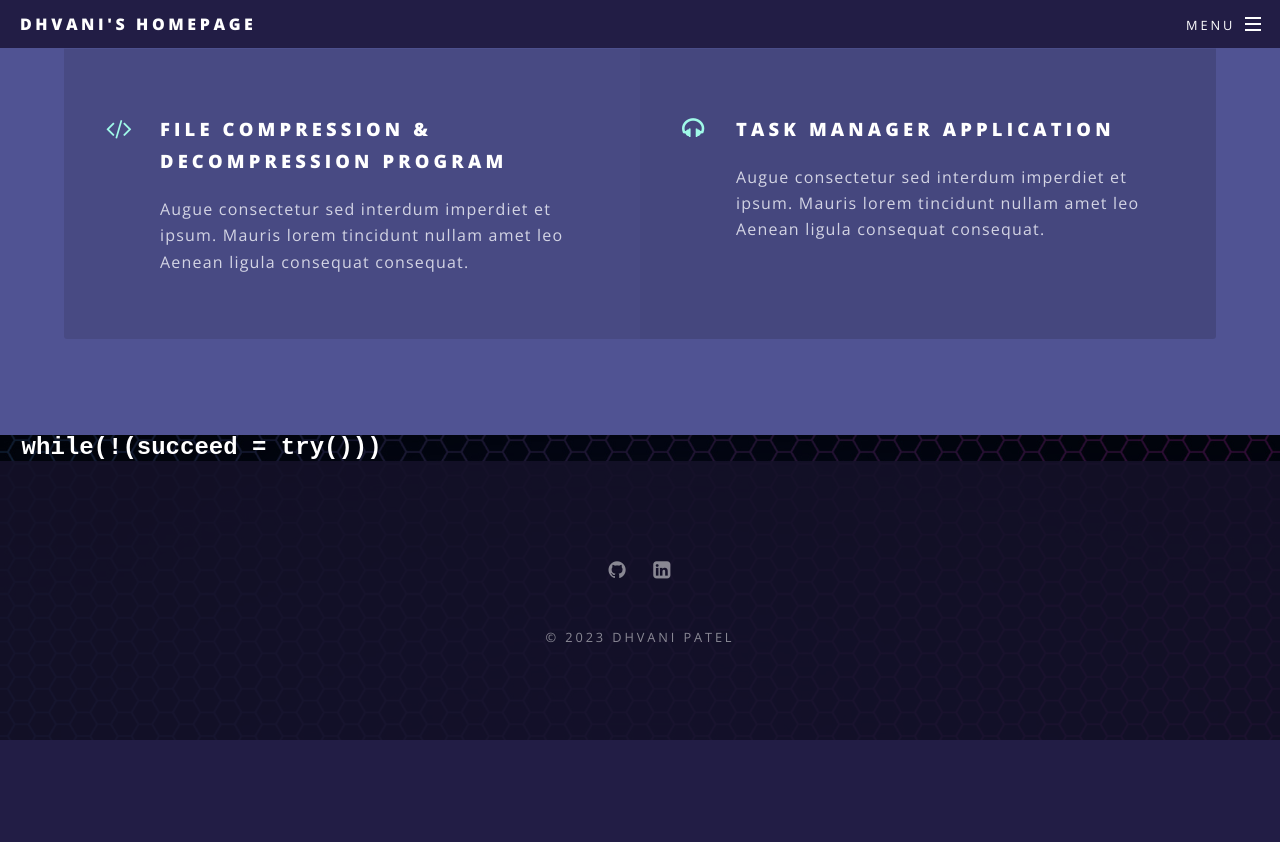
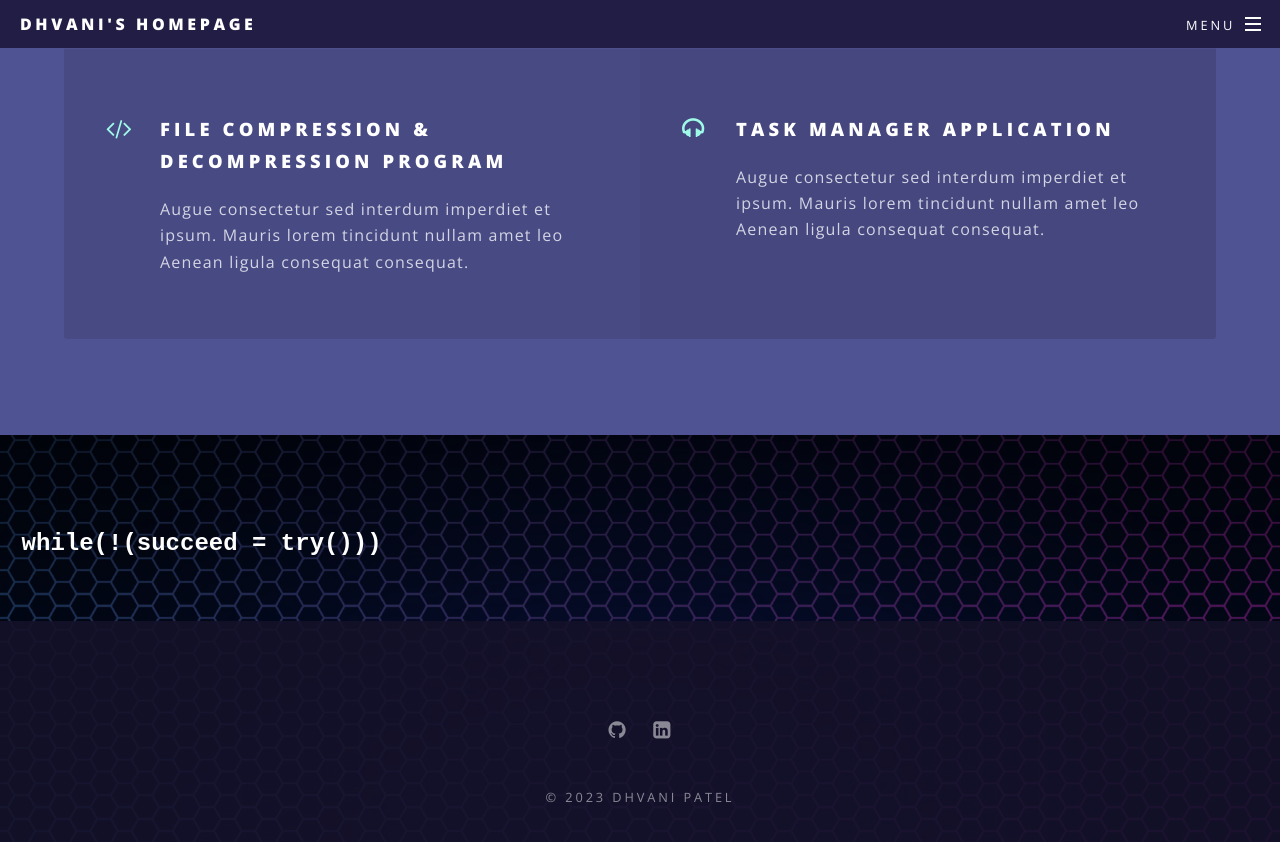
Before and after one commit to dhvani2504/dhvani2504.github.io, a Jekyll site: the page built from index.html, in a window 1280 px wide and 900 px high, scrolled down 2331 px. Shown: the top 842 px of the window. Built offline with Jekyll 4.4.1, drawn with Linux system fonts in a browser that asks for light colours; before the commit the page ends 3071 px from its top, so only the background shows below that.

Commit message:
Update index.html

```diff
--- a/index.html
+++ b/index.html
@@ -72,7 +72,7 @@ layout: landing
 					</section>
 
 				<!-- CTA -->
-					<section id="cta" class="major">
+					<section id="cta" class="wrapper style4">
 
 						<code id="typing-container"></code>
 
```
